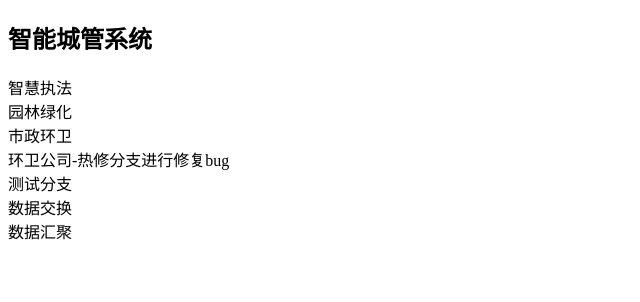
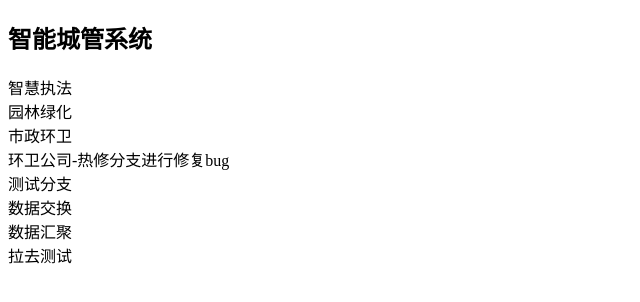
Before and after one commit to XC1343286123/git_demo3, a plain HTML site: page index.html in a window 1280 px wide. Shown: the whole page, without its empty margins (0-640 px from the left). Drawn offline with Linux system fonts and the light colour scheme.

Commit message:
new Update

```diff
--- a/index.html
+++ b/index.html
@@ -14,5 +14,6 @@
     <div>测试分支</div>
     <div>数据交换</div>
     <div>数据汇聚</div>
+    <div>拉去测试</div>
 </body>
 </html>
```
